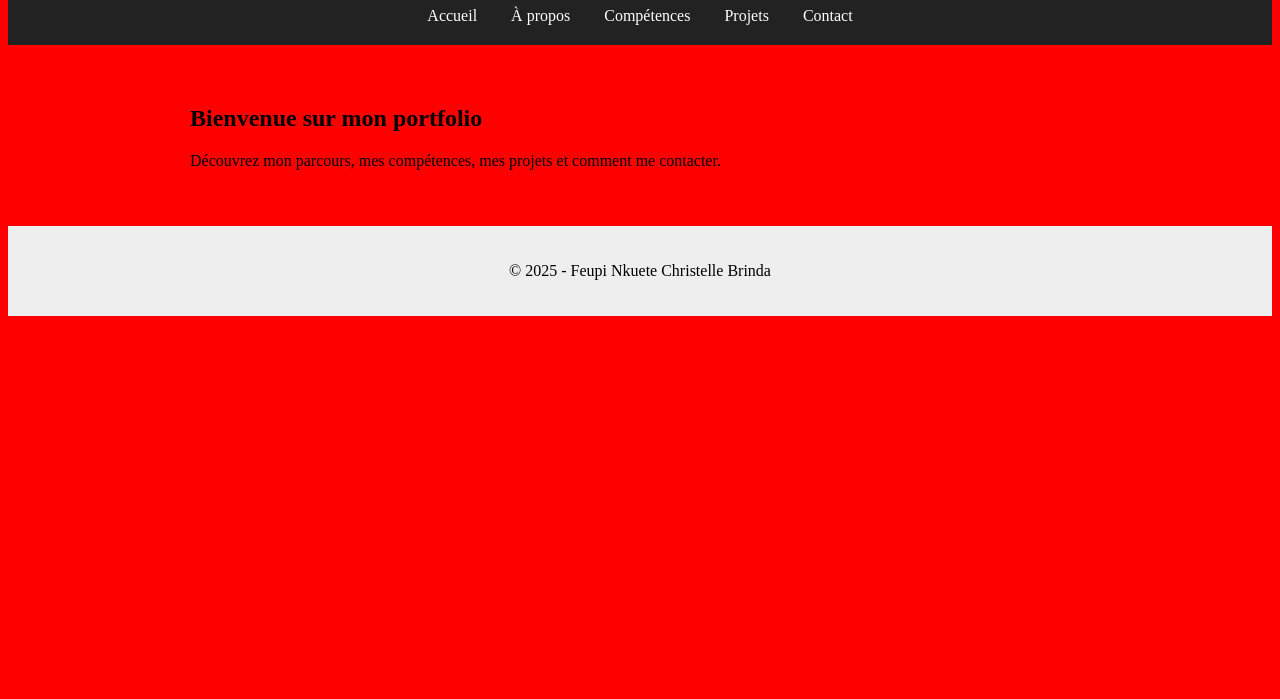
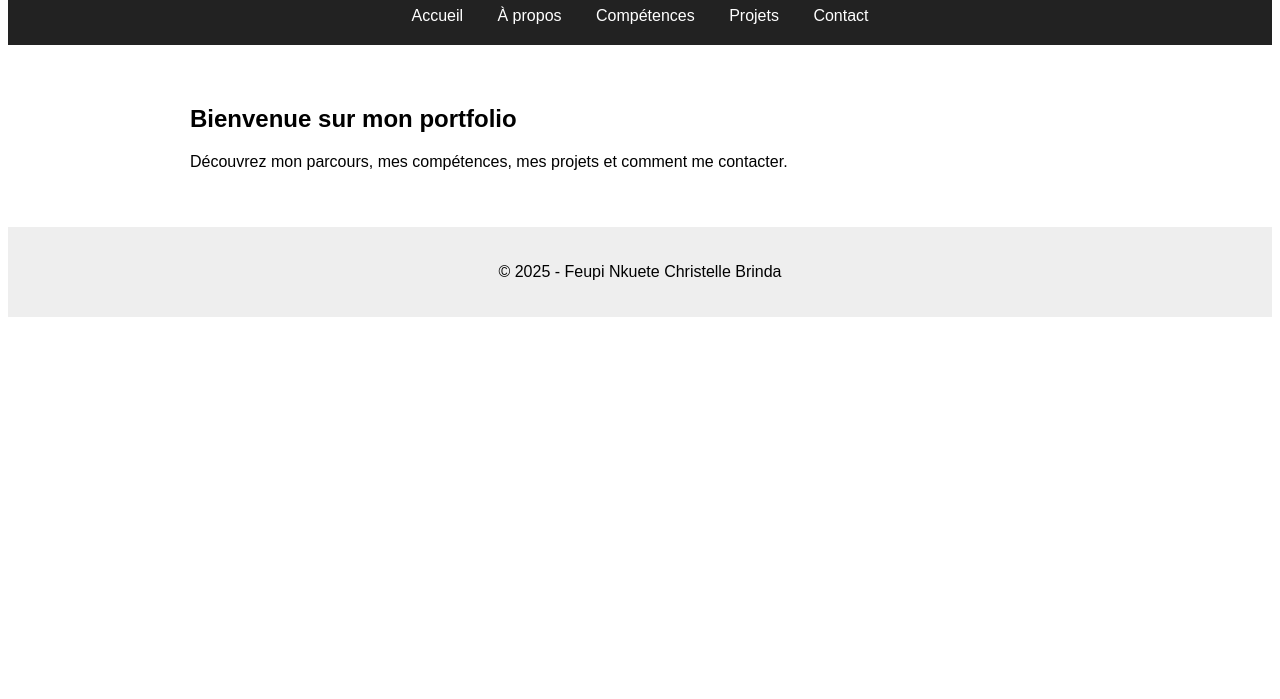
Before and after one commit to 123ch-debug/portfolio, a plain HTML site: page index.html in a window 1280 px wide. Shown: the part 101-800 px from the top of the page. Drawn offline with Linux system fonts and the light colour scheme.

Commit message:
Mise à jour du style

```diff
--- a/style.css
+++ b/style.css
@@ -1,16 +1,16 @@
 /* Corps de page */
-/*body {
+body {
   font-family: Arial, sans-serif;
   background-image: url('images/image de fond.jpg')no-repeat center center fixed;
   background-size: cover;
   background-position: center;
   background-repeat: no-repeat;
   background-attachment: fixed;
+}
+
+/*body {
+  background-color: red;
 }*/
-
-body {
-  background-color: red;
-}
 
 
 /*body {
```
